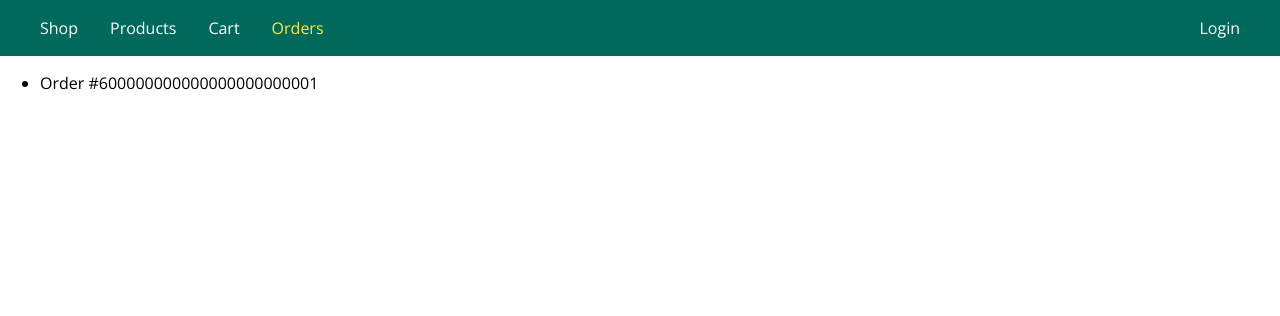
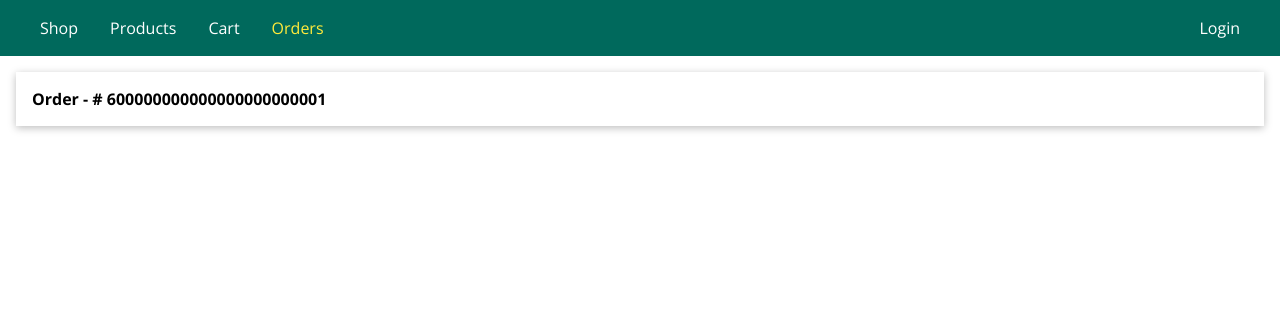
Before and after one commit to hmanzoni/expressjs-shop, a Node server app: page /orders in a window 1280 px wide. Shown: the top 316 px of the page. Run offline with Node 20, Linux system fonts and the light colour scheme; tables that the repository leaves empty hold one stand-in row (values such as "Sample post"); some libraries are stand-ins or nearby versions.

Commit message:
fix some views

```diff
--- a/views/shop/index.ejs
+++ b/views/shop/index.ejs
@@ -22,6 +22,7 @@
                             <p class="product__description"><%= product.description %></p>
                         </div>
                         <div class="card__actions">
+                                <a href="/products/<%= product._id %>" class="btn">Details</a>
                             <%- include('../includes/add-to-cart.ejs', {product: product}) %>
                         </div>
                     </article>
--- a/views/shop/orders.ejs
+++ b/views/shop/orders.ejs
@@ -1,24 +1,25 @@
 <%- include('../includes/head.ejs') %>
+    <link rel="stylesheet" href="/css/orders.css">
     </head>
 
     <body>
         <%- include('../includes/navigation.ejs') %>
-        <% if (orders.length > 0) { %>
-            <ul class="cart__item-list">
-            <% orders.forEach(order => { %>
-                <li class="cart__item">
-                    <p>Order #<%= order._id %></p>
-                    <ul>
-                        <% order.products.forEach(p => { %>
-                            <li><%= p.product.title %> (<%= p.quantity %>)</li>
-                        <% }) %>
-                    </ul>
-                </li>
-            <% }) %>
-            </ul>
-        <% } else { %>
-            <main>
+        <main>
+            <% if (orders.length <= 0) { %>
                 <h1>Nothing there!</h1>
-            </main>
-        <% } %>
+            <% } else { %>
+                <ul class="orders">
+                    <% orders.forEach(order => { %>
+                        <li class="orders__item">
+                            <h1>Order - # <%= order._id %></h1>
+                            <ul class="orders__products">
+                                <% order.products.forEach(p => { %>
+                                    <li class="orders__products-item"><%= p.product.title %> (<%= p.quantity %>)</li>
+                                <% }); %>
+                            </ul>
+                        </li>
+                    <% }); %>
+                </ul>
+            <% } %>
+        </main>
         <%- include('../includes/end.ejs') %>
--- a/views/shop/product-detail.ejs
+++ b/views/shop/product-detail.ejs
@@ -6,12 +6,11 @@
         <main class="centered">
             <h1><%= product.title %></h1>
             <hr>
-      <div>
-        <img class="image" src="<%= product.imageUrl %>" alt="<%= product.title %>">
+            <div class="image">
+                <img src="<%= product.imageUrl %>" alt="<%= product.title %>">
             </div>
             <h2><%= product.price %></h2>
             <p><%= product.description %></p>
             <%- include('../includes/add-to-cart.ejs') %>
         </main>
-
         <%- include('../includes/end.ejs') %>
--- a/views/shop/product-list.ejs
+++ b/views/shop/product-list.ejs
@@ -27,7 +27,7 @@
                                     </p>
                                 </div>
                                 <div class="card__actions">
-                                    <a href="/products/<%= product._id %>">Details</a>
+                                    <a href="/products/<%= product._id %>" class="btn">Details</a>
                                     <%- include('../includes/add-to-cart.ejs', {product: product}) %>
                                 </div>
                             </article>
```
Also changed, not shown: views/shop/cart.ejs (+13 -10 lines). Lines whose indentation alone changed are shown as unchanged.
